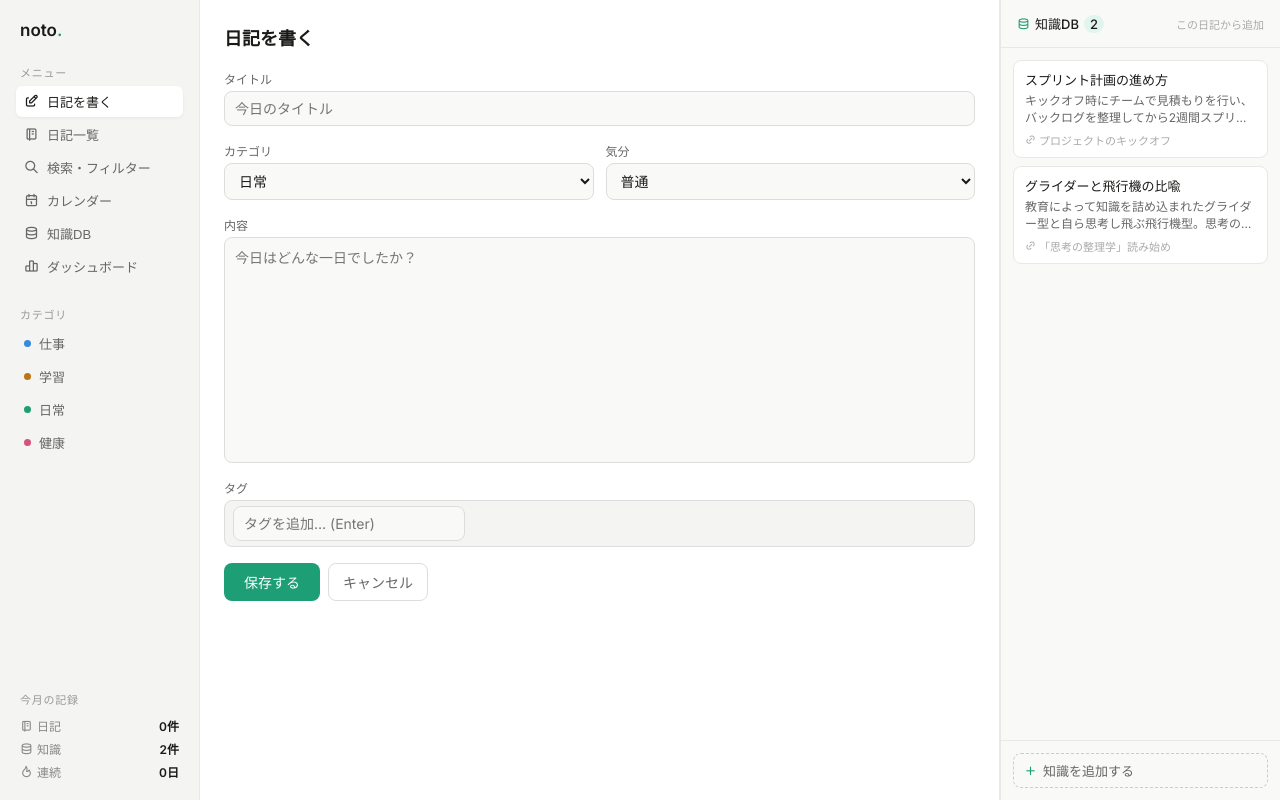
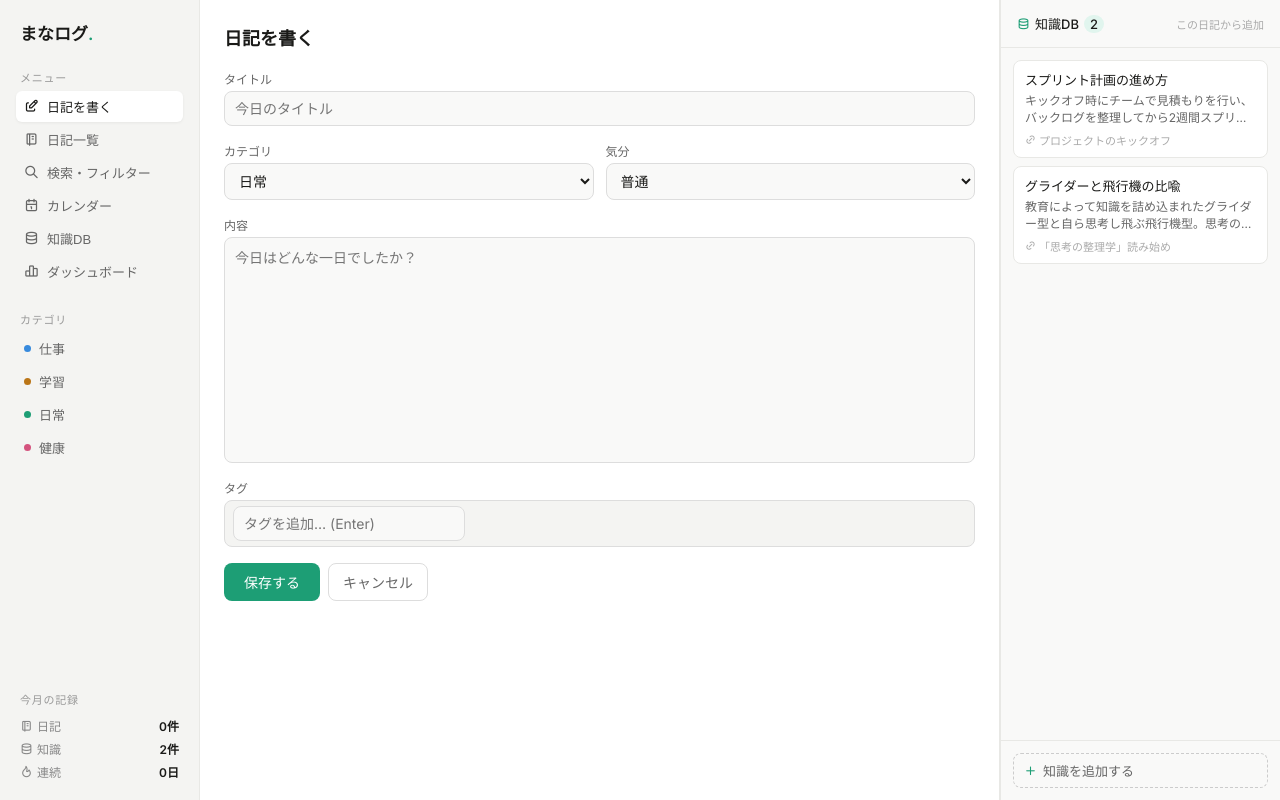
Before and after one commit to Shirayaki/noto-diary-app, a React (Create React App) app: page / in a window 1280 px wide. Built offline with nearby package versions, Linux system fonts and the light colour scheme.

Commit message:
Update sidebar logo text to Japanese

```diff
--- a/src/components/Sidebar.js
+++ b/src/components/Sidebar.js
@@ -23,7 +23,7 @@ export default function Sidebar({ page, setPage, goSearch, entries, kb }) {
 
   return (
     <aside className="sidebar">
-      <div className="sb-logo">noto<span>.</span></div>
+      <div className="sb-logo">まなログ<span>.</span></div>
 
       <nav className="sb-nav">
         <div className="sb-label">メニュー</div>
```
